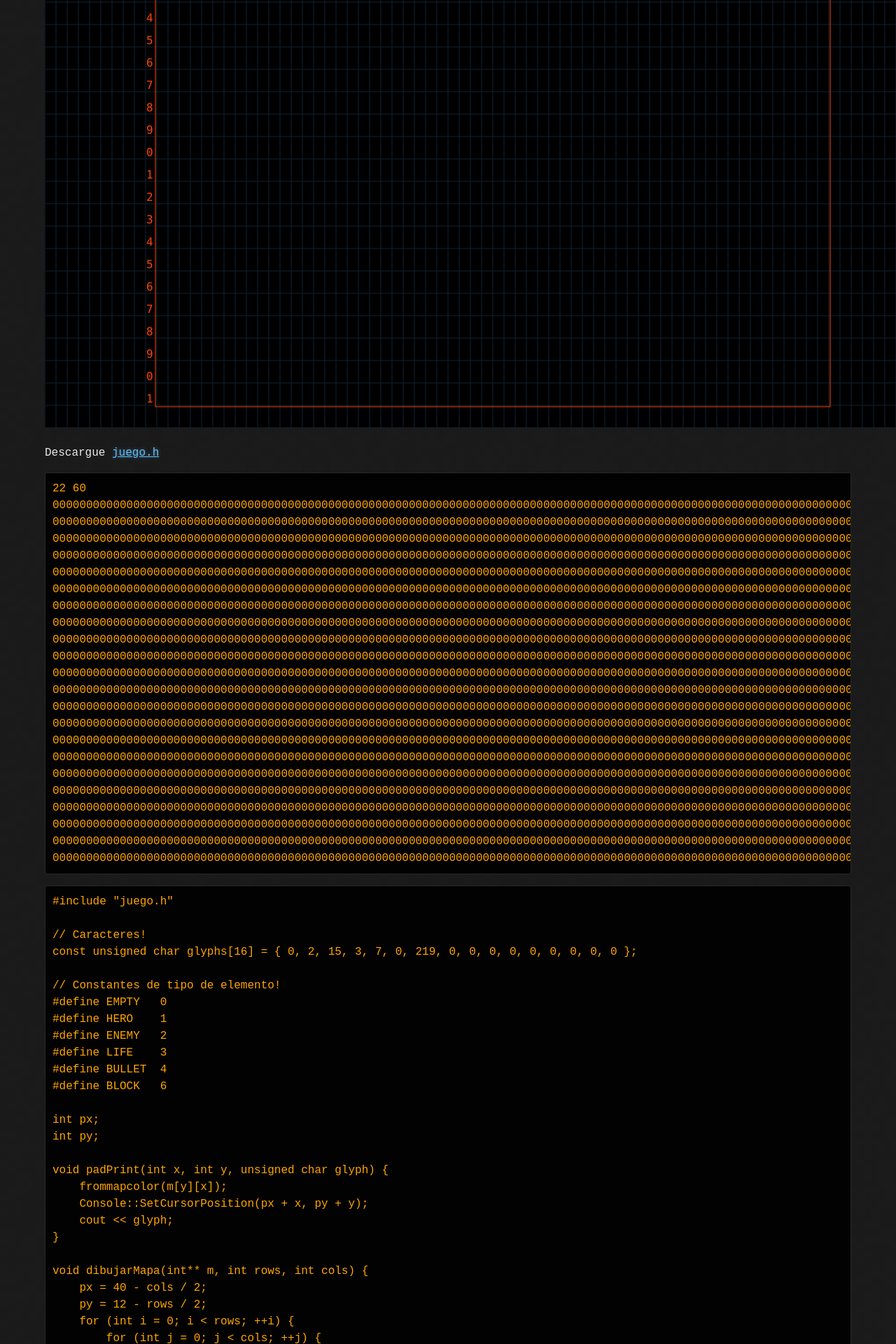
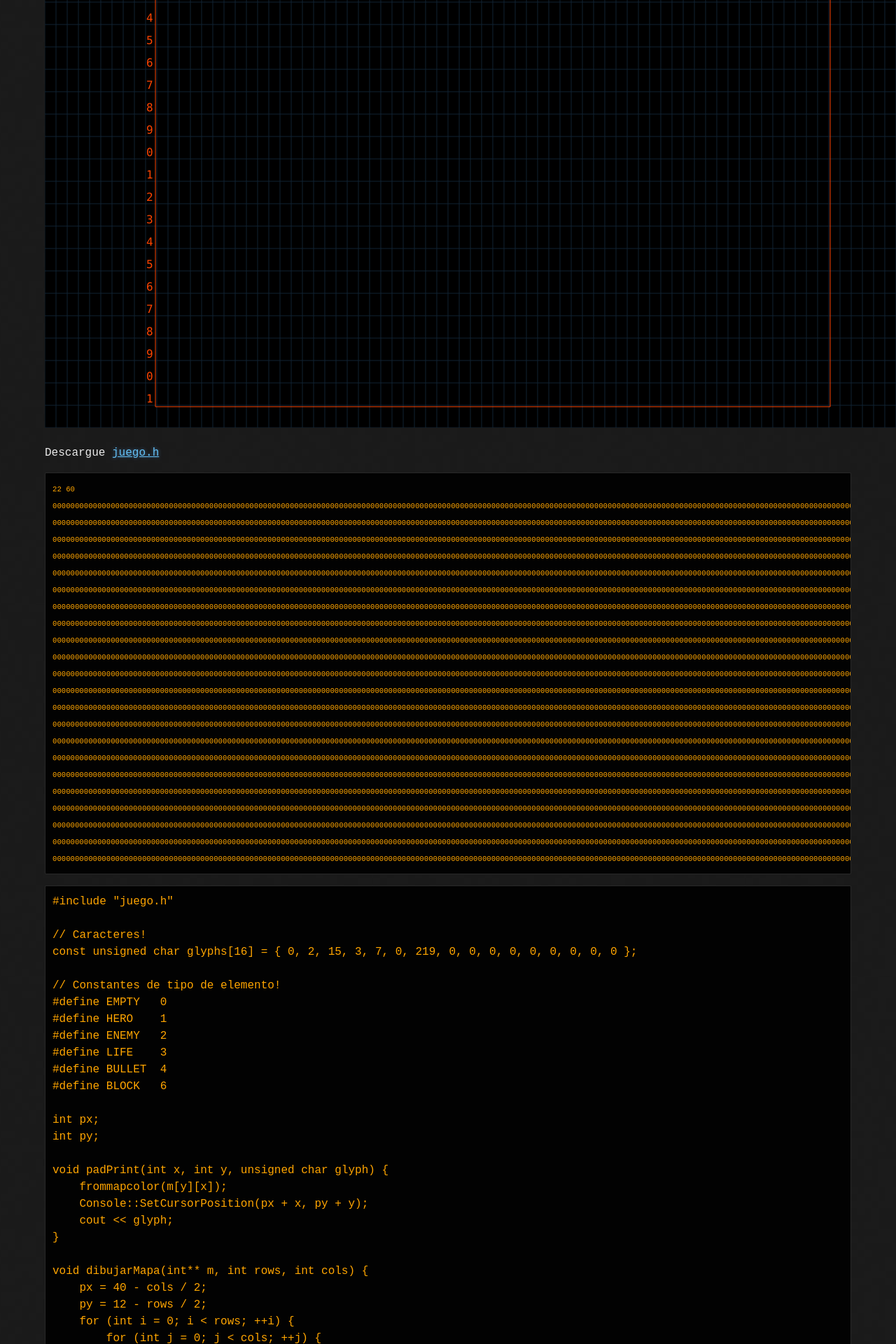
Before and after one commit to lmcanavals/lmcanavals.github.io, a Jekyll site: the page built from mapgen.html, in a window 1280 px wide. Shown: the part 733-2653 px from the top of the page at 70% size. Built offline with Jekyll 4.4.1, drawn with Linux system fonts in a browser that asks for light colours.

Commit message:
for the map file

```diff
--- a/css/mapgen.css
+++ b/css/mapgen.css
@@ -1,3 +1,6 @@
+#map {
+  font-size: 8pt;
+}
 .box1 {
   float: left;
   width: 640px;
```
